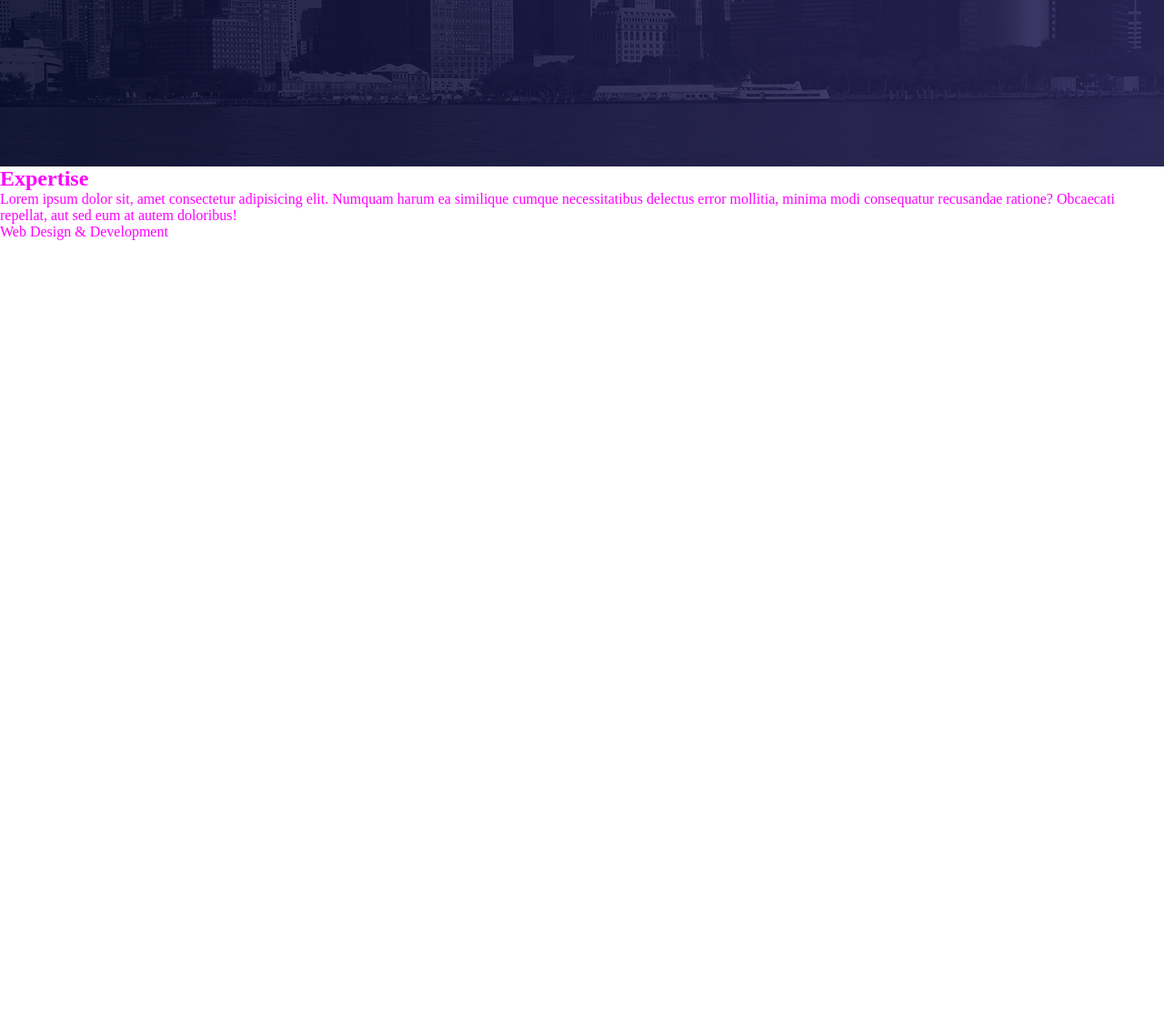
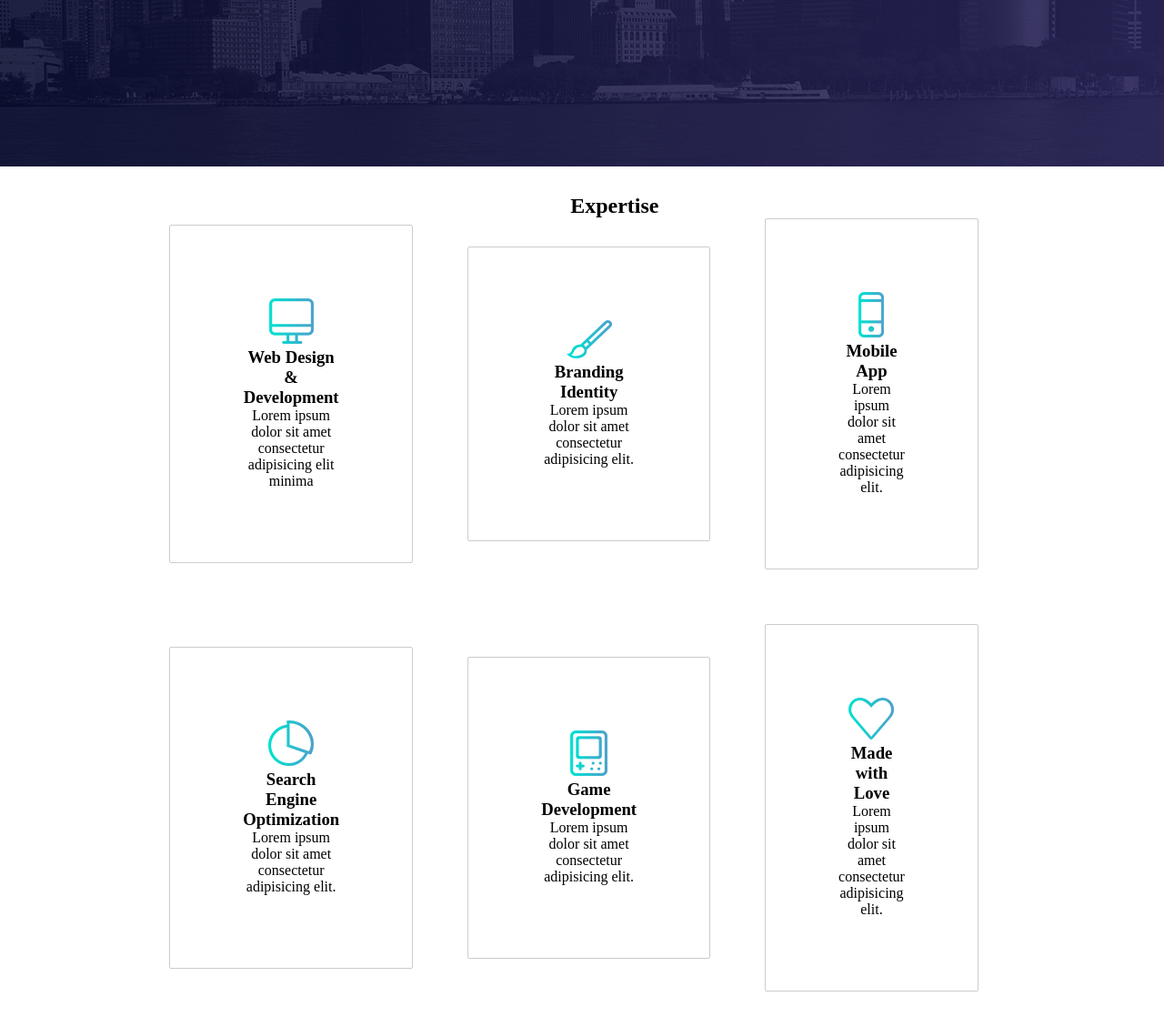
Before and after one commit to Ela110/psd_to_html, a plain HTML site: page index.html in a window 1280 px wide. Shown: the part 1362-2491 px from the top of the page at 91% size. Before the commit the page ends 1626 px from the top, so only its background shows below. Drawn offline with Linux system fonts and the light colour scheme.

Commit message:
this is the first change

```diff
--- a/index.html
+++ b/index.html
@@ -81,9 +81,36 @@
         <!-- Wale start -->
         <section id="expertise-section">
             <h2>Expertise</h2>
-            <p>Lorem ipsum dolor sit, amet consectetur adipisicing elit. Numquam harum ea similique cumque necessitatibus delectus error mollitia, minima modi consequatur recusandae ratione? Obcaecati repellat, aut sed eum at autem doloribus!</p>
-            <div class="white-back">
-                <div class="container-grid">Web Design & Development</div>
+            <div class="grid-container">
+                <div class="grid-item">
+                    <img src="./images/png/screen.png" alt="WebDesign">
+                    <h3>Web Design & Development</h3>
+                    <p> Lorem ipsum dolor sit amet consectetur adipisicing elit minima</p>
+                </div>
+                <div class="grid-item">
+                    <img src="./images/png/pen.png" alt="Brand">
+                    <h3>Branding Identity</h3>
+                    <p> Lorem ipsum dolor sit amet consectetur adipisicing elit.</p>
+                </div>
+                <div class="grid-item">
+                    <img src="./images/png/mobile.png" alt="mobile">
+                    <h3>Mobile App </h3>
+                    <p> Lorem ipsum dolor sit amet consectetur adipisicing elit.</p>
+                </div> <div class="grid-item">
+                    <img src="./images/png/graph.png" alt="Search">
+                    <h3>Search Engine Optimization</h3>
+                    <p> Lorem ipsum dolor sit amet consectetur adipisicing elit.</p>
+                </div> <div class="grid-item">
+                    <img src="./images/png/gameboy.png" alt="game">
+                    <h3>Game Development</h3>
+                    <p> Lorem ipsum dolor sit amet consectetur adipisicing elit.</p>
+                </div> <div class="grid-item">
+                    <img src="./images/png/heart.png" alt="Heart">
+                    <h3>Made with Love</h3>
+                    <p> Lorem ipsum dolor sit amet consectetur adipisicing elit.</p>
+                </div>
+
+
 
             </div>
         </section>
--- a/style.css
+++ b/style.css
@@ -220,7 +220,38 @@ color: #fff;
 /* Wale */
 
 #expertise-section {
-    color: fuchsia;
+    margin-top: 30px;
+    margin-bottom: 50%;
+    align-items: center;
+    width: 2%;
+    justify-content: center;
+    padding: 0;
+    border: #fff;
+    color: black
+
+}
+
+.grid-item{
+    text-align: center;
+    padding:80px;
+    border: 1px solid #ccc;
+    border-radius: 2px;
+    border-width: 30%;
+   max-width: fit-content;
+   align-items: center;
+   margin: auto;
+
+
+}
+
+.grid-container{
+    display: grid;
+    grid-template-columns: repeat(3, 7fr);
+    grid-gap: 60px;
+    justify-content: center;
+    width: 30%;
+    margin-bottom: 30%;
+
 }
 
 #team-section {
```
